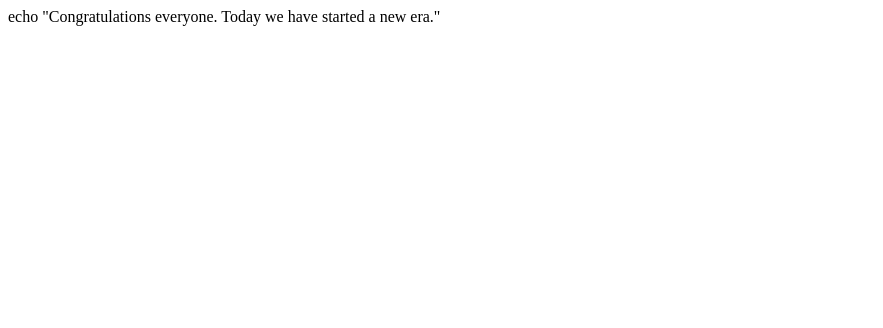
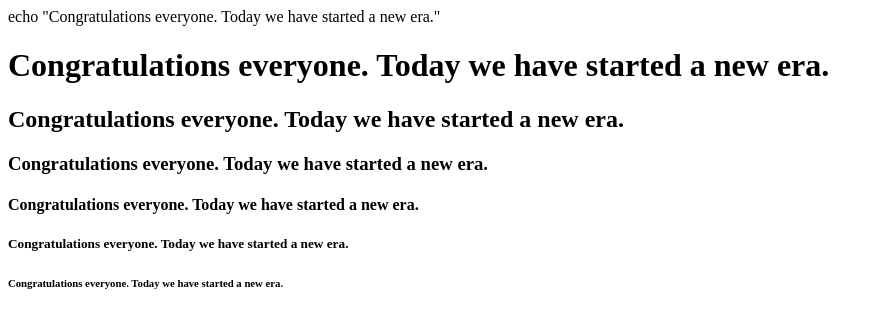
Before and after one commit to asm-shad/Jenkins, a plain HTML site: page index.html in a window 1280 px wide. Shown: the whole page, without its empty margins (0-883 px from the left). Drawn offline with Linux system fonts and the light colour scheme.

Commit message:
Update index.html
Second html

```diff
--- a/index.html
+++ b/index.html
@@ -1 +1,14 @@
 echo "Congratulations everyone. Today we have started a new era."
+<!DOCTYPE html>
+<html>
+<body>
+
+<h1>Congratulations everyone. Today we have started a new era. </h1>
+<h2>Congratulations everyone. Today we have started a new era.</h2>
+<h3>Congratulations everyone. Today we have started a new era.</h3>
+<h4>Congratulations everyone. Today we have started a new era.</h4>
+<h5>Congratulations everyone. Today we have started a new era.</h5>
+<h6>Congratulations everyone. Today we have started a new era.</h6>
+
+</body>
+</html>
```
